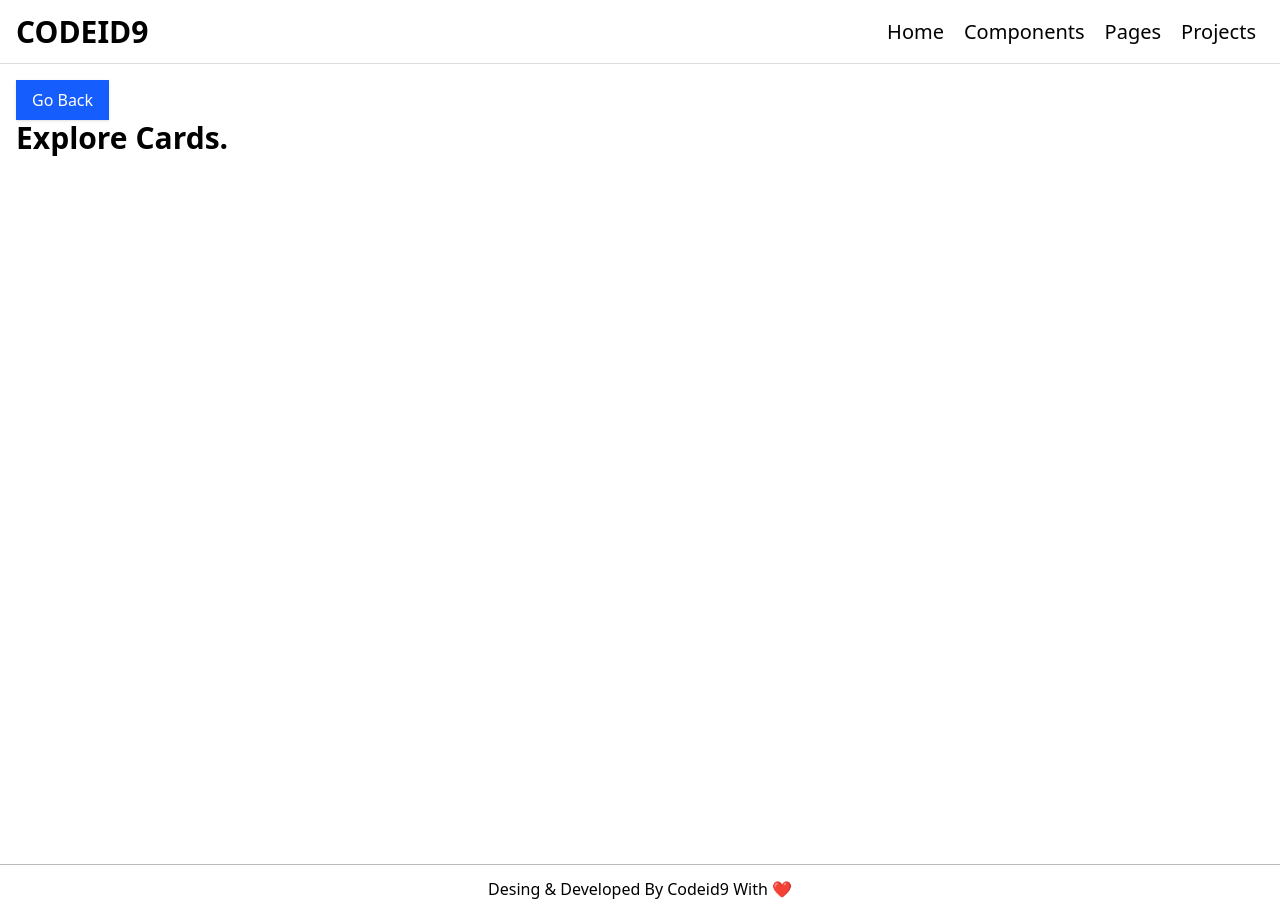
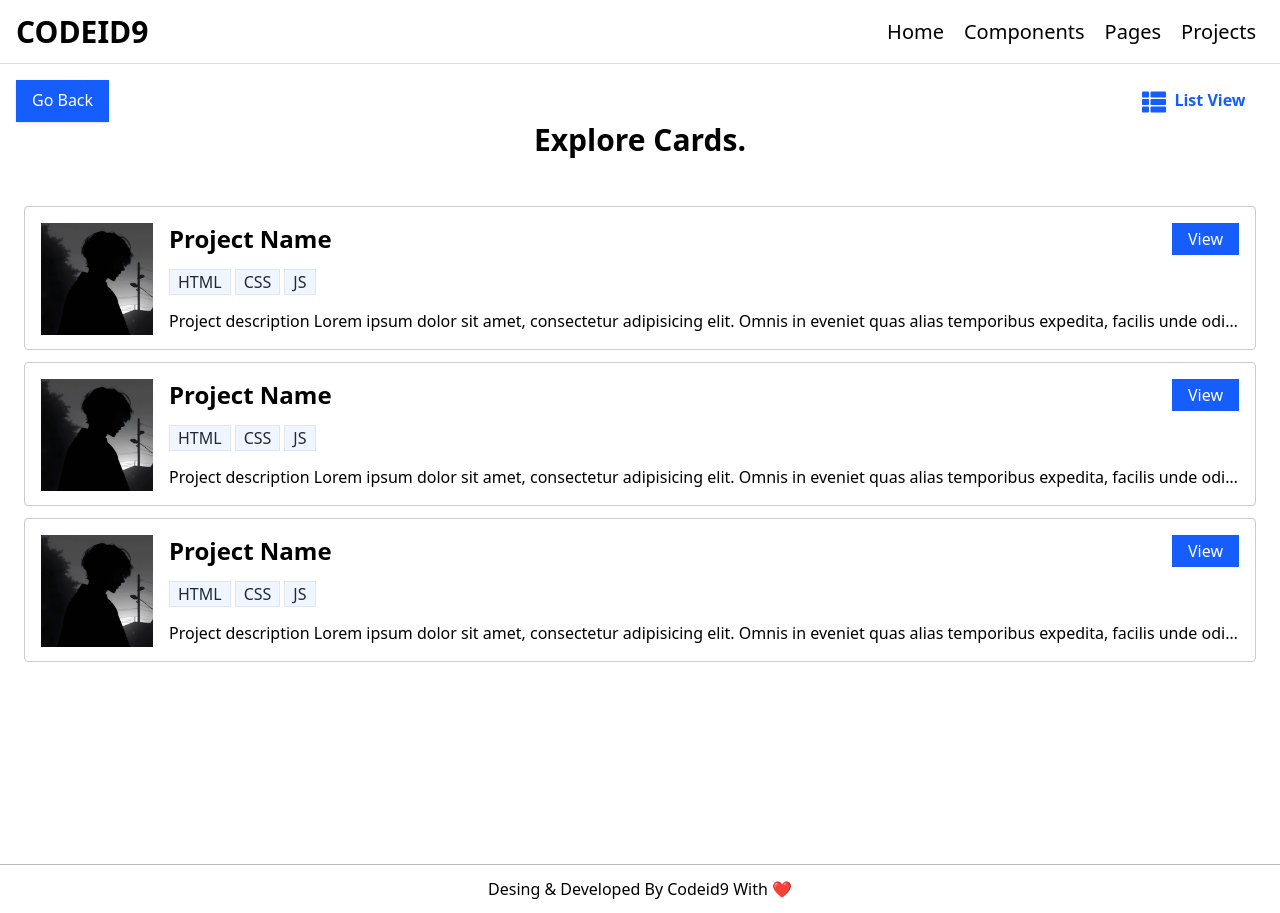
Before and after one commit to codeid9/Portfolio, a React (Vite) app: page /components/cards in a window 1280 px wide. Built offline with nearby package versions, Linux system fonts and the light colour scheme.

Commit message:
card or list component added

```diff
--- /dev/null
+++ b/src/components/default/DefaultComponentCard.jsx
@@ -0,0 +1,23 @@
+import React from 'react'
+
+function DefaultComponentCard({imgUrl,tech,description}) {
+  return (
+    <div className='w-[clamp(200px,100%,350px)] bg-gray-200 shadow-md p-2 rounded-2xl'>
+      <div>
+        <div className='w-full relative hover:'>
+          <img src={imgUrl} alt="project img" className='rounded-lg' />
+        </div>
+        <section className='flex flex-col gap-2 pt-2'>
+          <ul className='flex gap-2 uppercase'>
+            {
+              tech && tech.map((item)=>(<li key={item}>{item}</li>))
+            }</ul>
+            <p className='overflow-hidden text-ellipsis whitespace-nowrap'>{description}</p>
+            <button className='w-full bg-blue-600 rounded py-2 text-white cursor-pointer'>View</button>
+        </section>
+      </div>
+    </div>
+  )
+}
+
+export default DefaultComponentCard
--- /dev/null
+++ b/src/components/default/DefaultComponentList.jsx
@@ -0,0 +1,27 @@
+function DefaultComponentList({tech,description,imgUrl}) {
+    return (
+        <div className="w-full h-36 p-4 hover:shadow-md transition flex gap-4 border border-[#0003] rounded">
+            <img
+                src={imgUrl}
+                alt="item-image"
+                className="h-28 aspect-square object-fit"
+            />
+            <section className="flex flex-col justify-between gap-2 w-[calc(100%-8rem)]">
+                <h1 className="flex justify-between">
+                    <span className="font-bold text-xl sm:text-2xl capitalize">Project name</span>
+                    <button className="bg-blue-600 text-white px-4">View</button>
+                </h1>
+                <ul className="gap-1 flex">
+                    {
+                        tech && tech.map(technName=>(
+                            <li key={technName} className="uppercase text-gray-800 bg-blue-50 border border-[#0001] px-2">{technName}</li>
+                        ))
+                    }
+                </ul>
+                <p className="overflow-hidden text-ellipsis whitespace-nowrap w-full">{description}</p>
+            </section>
+        </div>
+    );
+}
+
+export default DefaultComponentList;
--- a/src/components/default/DefaultNavbar.jsx
+++ b/src/components/default/DefaultNavbar.jsx
@@ -52,7 +52,7 @@ function DefaultNavbar() {
                 CodeId9
             </Link>
             {/* for laptop & destop */}
-            <ul className="hidden md:flex gap-1 capitalize">
+            <ul className="hidden md:flex gap-1 capitalize h-full items-center">
                 {nav && nav.length
                     ? nav.map(({ text, path }) => (
                           <li
--- /dev/null
+++ b/src/components/navbars/Navbar_01.jsx
@@ -0,0 +1,11 @@
+import React from 'react'
+
+function Navbar_01() {
+  return (
+    <div className='h-16 w-full bg-black text-white'>
+        navbar
+    </div>
+  )
+}
+
+export default Navbar_01
--- a/src/index.css
+++ b/src/index.css
@@ -1,4 +1,5 @@
 @import "tailwindcss";
 *{
     scroll-behavior: smooth;
+    outline: none;
 }
--- a/src/pages/ComponentsPage.jsx
+++ b/src/pages/ComponentsPage.jsx
@@ -1,13 +1,51 @@
+import { useState } from "react";
+import { BsFillGridFill } from "react-icons/bs";
+import { FaThList } from "react-icons/fa";
 import { Link, useParams } from 'react-router-dom'
+import DefaultComponentCard from "../components/default/DefaultComponentCard";
+import DefaultComponentList from "../components/default/DefaultComponentList";
 
 function ComponentsPage() {
     const {component} = useParams()
+    const [listView,setListView]=useState(true);
   return (
     <div className='p-4 min-h-screen'>
-        <button className='bg-blue-600 shadow cursor-pointer text-white'>
-            <Link to={"/"} className='px-4 py-2 block w-full h-full'>Go Back</Link>
+        <div className='flex justify-between'>
+        <button className='bg-blue-600 cursor-pointer text-white active:scale-95 transition-all shadow'>
+            <Link to={"/components"} className='px-4 py-2 block w-full h-full'>Go Back</Link>
         </button>
-        <h1 className='font-bold capitalize text-3xl'>Explore {component}.</h1>
+        <button className="cursor-pointer sm:px-4 py-2 sm:w-[140px] active:scale-95 transition-all text-blue-600" onClick={()=>setListView(!listView)}>
+          {
+            listView
+            ? <>
+            <FaThList className="inline-block sm:mr-2 text-2xl"/>
+            <span className="hidden sm:inline-block font-bold">List View</span>
+            </>
+            : <>
+            <BsFillGridFill className="inline-block sm:mr-2 text-2xl"/>
+            <span className="hidden sm:inline-block font-bold">Card View</span>
+            </>
+          }
+          </button>
+        </div>
+        <h1 className='font-bold capitalize text-3xl text-center'>Explore {component}.</h1>
+          {
+            listView
+            ?
+            <div className="p-2 mt-10 flex flex-col gap-3">
+              <DefaultComponentList imgUrl={"/dp.jpg"} tech={["html","css","js"]} description={"Project description Lorem ipsum dolor sit amet, consectetur adipisicing elit. Omnis in eveniet quas alias temporibus expedita, facilis unde odit saepe earum debitis voluptatem tenetur obcaecati architecto cupiditate aspernatur soluta eum fuga."}/>
+              <DefaultComponentList imgUrl={"/dp.jpg"} tech={["html","css","js"]} description={"Project description Lorem ipsum dolor sit amet, consectetur adipisicing elit. Omnis in eveniet quas alias temporibus expedita, facilis unde odit saepe earum debitis voluptatem tenetur obcaecati architecto cupiditate aspernatur soluta eum fuga."}/>
+              <DefaultComponentList imgUrl={"/dp.jpg"} tech={["html","css","js"]} description={"Project description Lorem ipsum dolor sit amet, consectetur adipisicing elit. Omnis in eveniet quas alias temporibus expedita, facilis unde odit saepe earum debitis voluptatem tenetur obcaecati architecto cupiditate aspernatur soluta eum fuga."}/>
+            </div>
+            :
+            <div className="p-2 mt-10 grid place-items-center justify-center grid-cols-1 sm:grid-cols-2 md:grid-cols-3 lg:grid-cols-4 gap-4">
+               <DefaultComponentCard imgUrl={"/dp.jpg"} tech={["html","css","js"]} description={"Project description Lorem ipsum dolor sit amet, consectetur adipisicing elit. Omnis in eveniet quas alias temporibus expedita, facilis unde odit saepe earum debitis voluptatem tenetur obcaecati architecto cupiditate aspernatur soluta eum fuga."}/>
+               <DefaultComponentCard imgUrl={"/dp.jpg"} tech={["html","css","js"]} description={"Project description Lorem ipsum dolor sit amet, consectetur adipisicing elit. Omnis in eveniet quas alias temporibus expedita, facilis unde odit saepe earum debitis voluptatem tenetur obcaecati architecto cupiditate aspernatur soluta eum fuga."}/>
+               <DefaultComponentCard imgUrl={"/dp.jpg"} tech={["html","css","js"]} description={"Project description Lorem ipsum dolor sit amet, consectetur adipisicing elit. Omnis in eveniet quas alias temporibus expedita, facilis unde odit saepe earum debitis voluptatem tenetur obcaecati architecto cupiditate aspernatur soluta eum fuga."}/>
+               <DefaultComponentCard imgUrl={"/dp.jpg"} tech={["html","css","js"]} description={"Project description Lorem ipsum dolor sit amet, consectetur adipisicing elit. Omnis in eveniet quas alias temporibus expedita, facilis unde odit saepe earum debitis voluptatem tenetur obcaecati architecto cupiditate aspernatur soluta eum fuga."}/>
+            </div>
+          }
+
     </div>
   )
 }
--- a/src/pages/Home.jsx
+++ b/src/pages/Home.jsx
@@ -1,10 +1,12 @@
+import { Link } from "react-router-dom";
 import DefaultSearch from "../components/default/DefaultSearch.jsx";
 
 function Home() {
     return (
-        <div className="min-h-screen pt-4">
+        <div>
+            <div className="min-h-[calc(100vh-4rem)] pt-4">
             <DefaultSearch />
-            <div className="flex flex-col gap-8 mt-4">
+            <div className="flex flex-col gap-4 mt-4">
                 <h1 className="text-5xl md:text-6xl text-center px-3 bg-gradient-to-r from-pink-500 via-violet-600 to-blue-800 text-transparent bg-clip-text  font-extrabold">
                     Welcome To My <br className="sm:block hidden" />
                     Portfolio.
@@ -17,9 +19,10 @@ function Home() {
                         </figcaption>
                     </div>
                 </figure>
-                <button className="p-4 block mx-auto bg-gradient-to-r from-pink-500 via-violet-600 to-blue-800 text-white rounded-4xl w-3xs cursor-pointer font-thin text-xl">
-                    Explore
+                <button className="block mx-auto bg-gradient-to-r from-blue-800 via-violet-600 to-pink-500 text-white rounded-4xl w-3xs cursor-pointer text-xl overflow-hidden relative hover:shadow-xl hover:scale-95 active:opacity-80 transition-all">
+                    <Link to="/components" className="p-4 block h-full w-full">Explore</Link>
                 </button>
+            </div>
             </div>
         </div>
     );
```
